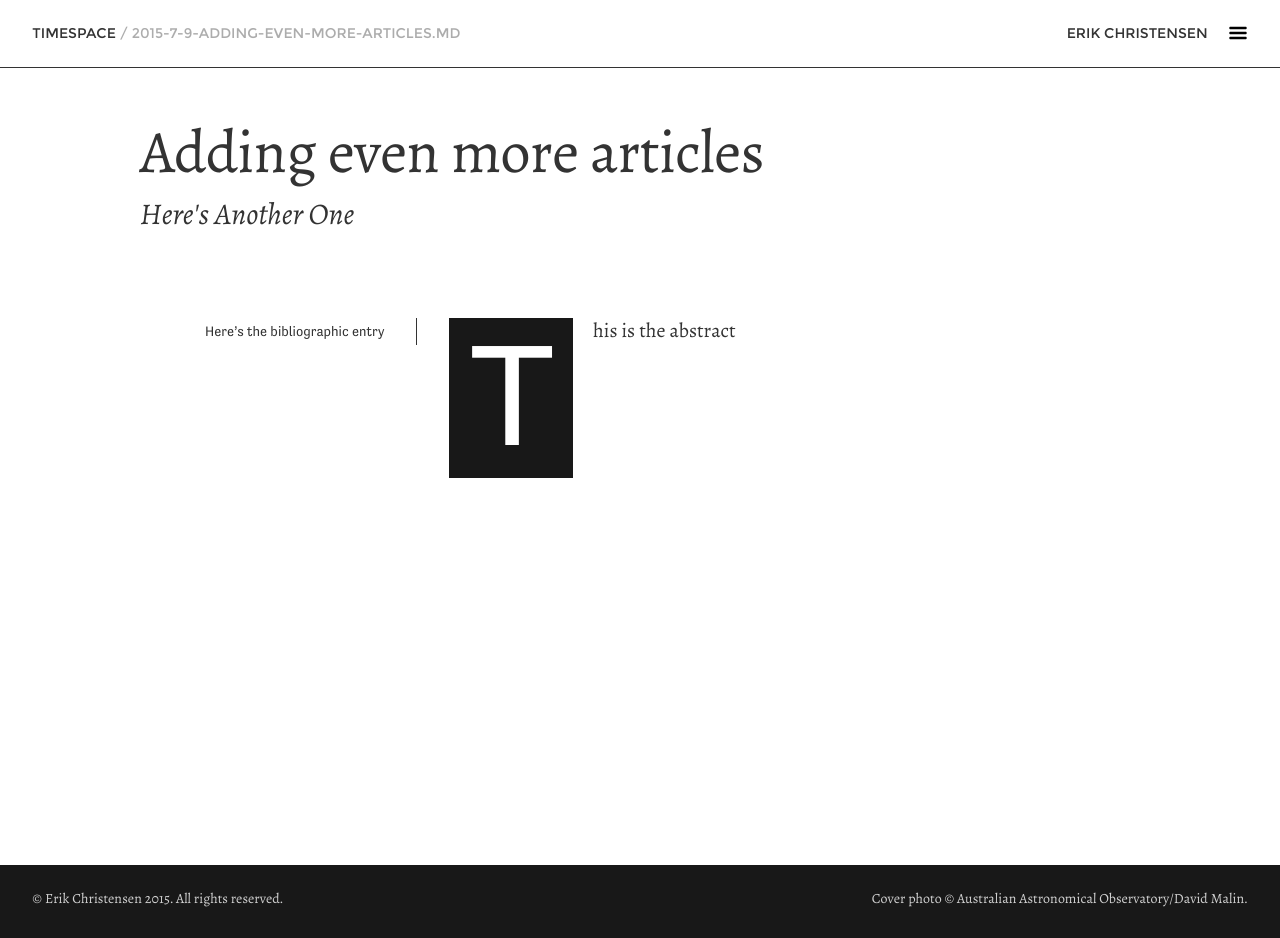
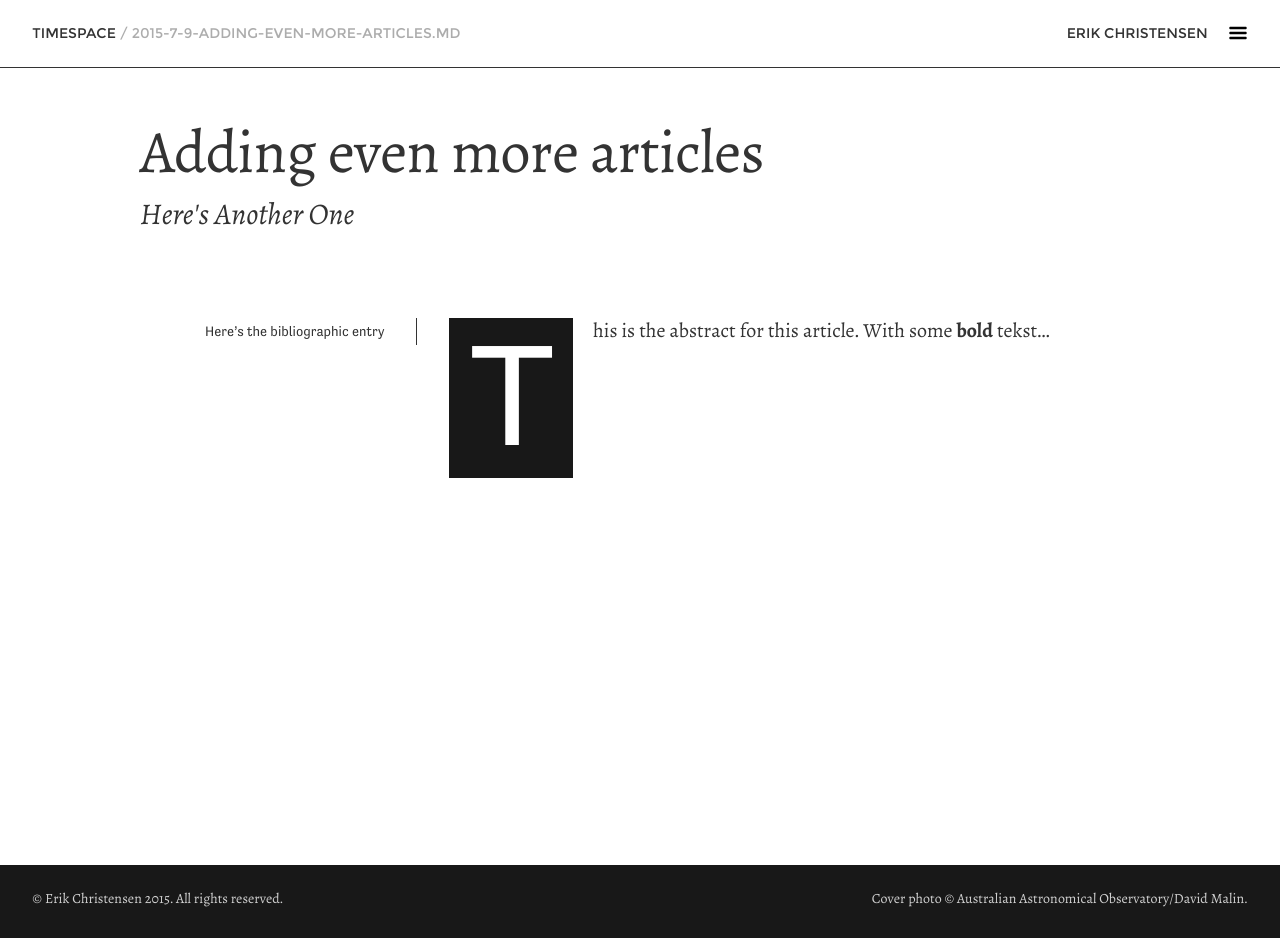
Before and after one commit to netlifydemo/cms-demo, a Jekyll site: the page built from _articles/2015-7-9-adding-even-more-articles.md, in a window 1280 px wide. Built offline with Jekyll 4.4.1, drawn with Linux system fonts in a browser that asks for light colours.

Commit message:
Updated Article Adding even more articles

```diff
--- a/_articles/2015-7-9-adding-even-more-articles.md
+++ b/_articles/2015-7-9-adding-even-more-articles.md
@@ -9,4 +9,4 @@
 "cmsUserSlug": ""
 ---
 
-This is the abstract
+This is the abstract for this article. With some **bold** tekst...
```
Also changed, not shown: other parts of _articles/2015-7-9-adding-even-more-articles.md (+1 -1 lines).
